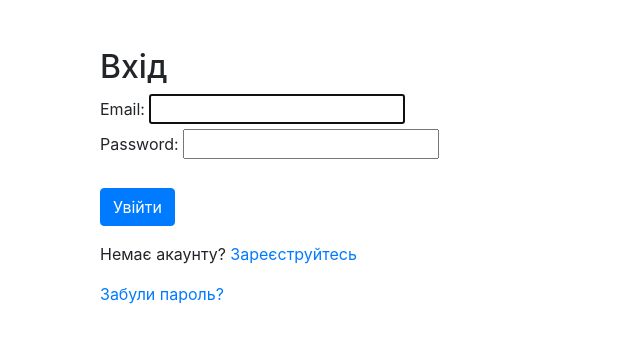
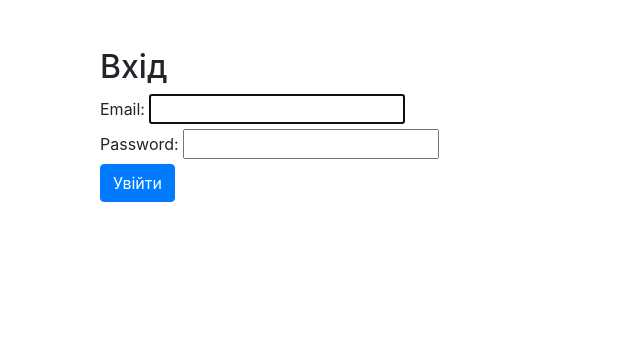
Before and after one commit to jaguar4321/Project_Practic, a Django app: page /users/login/ in a window 1280 px wide. Shown: the top 343 px of the page, without its empty margins (0-640 px from the left). Run offline with Django 5.2, Linux system fonts and the light colour scheme; some libraries are stand-ins or nearby versions.

```diff
--- a/myapp/templates/attendance_predictor.html
+++ b/myapp/templates/attendance_predictor.html
@@ -43,7 +43,7 @@
                                             <th>Заняття</th>
                                             <th>Остання дата</th>
                                             <th>Прогноз на наступне заняття (ймовірність)</th>
-                                            <th>Прогноз на після наступне заняття (ймовірність)</th>
+                                            <th>Прогноз на подальше заняття (ймовірність)</th>
                                         </tr>
                                     </thead>
                                     <tbody>
--- a/myapp/templates/base.html
+++ b/myapp/templates/base.html
@@ -31,7 +31,7 @@
                     <a class="nav-link" href="{% url 'loading_data_user' %}">Завантаження даних про відвідування</a>
                 </li>
                 <li class="nav-item">
-                    <a class="nav-link" href="{% url 'lesson_visit_filter' %}">Відвідування</a>
+                    <a class="nav-link" href="{% url 'lesson_visit_filter' %}">Журнал відвідувань</a>
                 </li>
                 <li class="nav-item">
                     <a class="nav-link" href="{% url 'visit_analysis' %}">Діаграми</a>
--- a/users/templates/registration/login.html
+++ b/users/templates/registration/login.html
@@ -7,13 +7,12 @@
     <form method="post">
         {% csrf_token %}
         {{ form|bootstrap }}
-        <br>
         <button type="submit" class="btn btn-primary">Увійти</button>
     </form>
 
-    <div class="mt-3">
-        <p>Немає акаунту? <a href="{% url 'register' %}">Зареєструйтесь</a></p>
-        <p><a href="{% url 'password_reset' %}">Забули пароль?</a></p>
-    </div>
+<!--    <div class="mt-3">-->
+<!--        <p>Немає акаунту? <a href="{% url 'register' %}">Зареєструйтесь</a></p>-->
+<!--        <p><a href="{% url 'password_reset' %}">Забули пароль?</a></p>-->
+<!--    </div>-->
 </div>
 {% endblock %}
```
